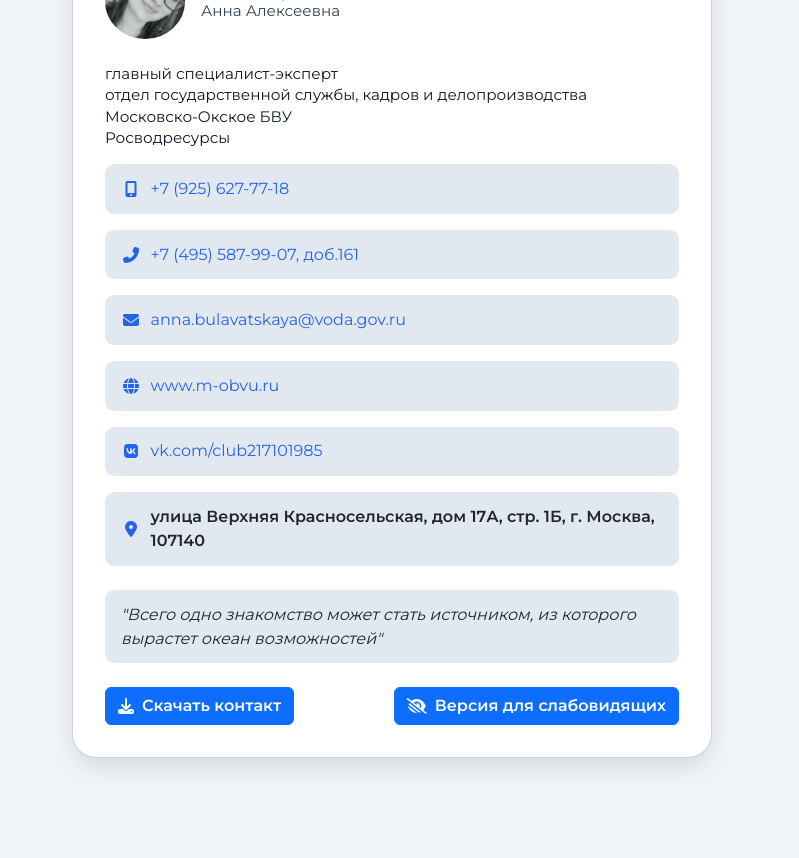
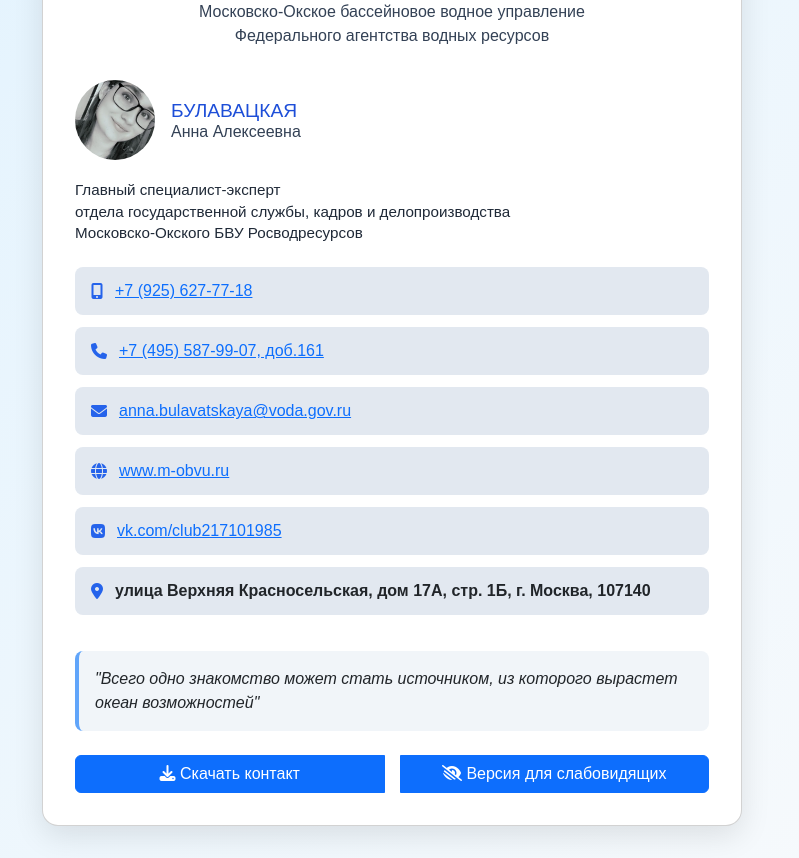
Before and after one commit to Bulavackii/bulavatskaya-card, a plain HTML site: page index.html in a window 1280 px wide. Shown: the part 275-1133 px from the top of the page, without its empty margins (248-1047 px from the left). Before the commit the page ends 1065 px from the top, so only its background shows below. Drawn offline with nearby package versions, Linux system fonts and the light colour scheme.

Commit message:
Update index.html

```diff
--- a/index.html
+++ b/index.html
@@ -4,122 +4,109 @@
   <meta charset="UTF-8" />
   <meta name="viewport" content="width=device-width, initial-scale=1.0" />
   <title>Анна Булавацкая – Визитка</title>
-  <link href="https://fonts.googleapis.com/css2?family=Montserrat:wght@400;600&display=swap" rel="stylesheet">
   <link rel="icon" href="favicon.ico" type="image/x-icon">
   <link href="https://cdn.jsdelivr.net/npm/bootstrap@5.3.0/dist/css/bootstrap.min.css" rel="stylesheet">
-  <script src="https://kit.fontawesome.com/3de4a4f17d.js" crossorigin="anonymous"></script>
+  <link href="https://cdnjs.cloudflare.com/ajax/libs/font-awesome/6.5.0/css/all.min.css" rel="stylesheet">
   <style>
     body {
       font-family: 'Montserrat', sans-serif;
-      background: #f1f5f9;
-      color: #0f172a;
+      background: linear-gradient(135deg, #e0f2fe, #f8fafc);
       margin: 0;
       padding: 2rem;
-      display: flex;
-      justify-content: center;
     }
 
     .card {
-      background: #ffffff;
-      border-radius: 1.5rem;
+      background: #fff;
+      border-radius: 1rem;
+      box-shadow: 0 10px 30px rgba(0,0,0,0.1);
+      max-width: 700px;
+      margin: auto;
       padding: 2rem;
-      box-shadow: 0 10px 25px rgba(0,0,0,0.1);
-      max-width: 640px;
-      width: 100%;
     }
 
-    .org-header {
-      text-align: center;
-      margin-bottom: 1.5rem;
+    .org-logo {
+      display: block;
+      margin: 0 auto 1rem auto;
+      max-width: 180px;
     }
 
-    .org-header img {
-      width: 80px;
-      height: auto;
-      display: block;
-      margin: 0 auto 1rem auto;
+    .org-title {
+      text-align: center;
+      font-size: 1rem;
+      color: #334155;
+      margin-bottom: 2rem;
     }
 
     .profile {
       display: flex;
       align-items: center;
       gap: 1rem;
-      margin-bottom: 1rem;
+      margin-bottom: 1.2rem;
     }
 
     .profile img {
       width: 80px;
+      height: 80px;
+      object-fit: cover;
       border-radius: 50%;
     }
 
     .profile-info h1 {
       margin: 0;
-      font-size: 1rem;
+      font-size: 1.2rem;
       text-transform: uppercase;
-      color: #2563eb;
+      color: #1d4ed8;
     }
 
     .profile-info h2 {
       margin: 0;
-      font-size: 0.95rem;
+      font-size: 1rem;
       color: #334155;
     }
 
     .position {
-      margin-top: 0.5rem;
       font-size: 0.95rem;
-      color: #0f172a;
       line-height: 1.4;
+      margin-bottom: 1.5rem;
+      color: #1f2937;
     }
 
     .info-block {
-      margin-top: 1rem;
-      padding: 0.8rem 1rem;
-      background: #e2e8f0;
-      border-radius: 0.6rem;
+      background-color: #e2e8f0;
+      border-radius: 0.5rem;
+      padding: 0.75rem 1rem;
+      margin-bottom: 0.75rem;
       display: flex;
       align-items: center;
-      gap: 0.6rem;
+      gap: 0.75rem;
     }
 
     .info-block i {
       color: #2563eb;
-      min-width: 20px;
-      text-align: center;
-    }
-
-    .info-block a {
-      text-decoration: none;
-      color: #2563eb;
     }
 
     .quote {
-      margin-top: 1.5rem;
-      background: #e2e8f0;
-      padding: 0.8rem 1rem;
+      background: #f1f5f9;
       font-style: italic;
-      border-radius: 0.6rem;
+      border-left: 4px solid #60a5fa;
+      padding: 1rem;
+      border-radius: 0.5rem;
+      margin: 1.5rem 0;
     }
 
-    .button-row {
+    .btn-group {
       display: flex;
       justify-content: space-between;
-      margin-top: 1.5rem;
-    }
-
-    .btn-custom {
-      display: flex;
-      align-items: center;
-      gap: 0.5rem;
-      font-weight: 600;
+      gap: 1rem;
     }
   </style>
 </head>
 <body>
   <div class="card">
-    <div class="org-header">
-      <img src="gerb_white.jpg" id="gerb" alt="Герб">
-      <div>Московско-Окское бассейновое водное управление<br>Федерального агентства водных ресурсов</div>
+    <img src="gerb_white.jpg" alt="Герб" class="org-logo">
+    <div class="org-title">
+      <div>Московско-Окское бассейновое водное управление</div>
+      <div>Федерального агентства водных ресурсов</div>
     </div>
 
     <div class="profile">
@@ -131,14 +118,13 @@
     </div>
 
     <div class="position">
-      главный специалист-эксперт<br>
-      отдел государственной службы, кадров и делопроизводства<br>
-      Московско-Окское БВУ<br>
-      Росводресурсы
+      Главный специалист-эксперт<br>
+      отдела государственной службы, кадров и делопроизводства<br>
+      Московско-Окского БВУ Росводресурсов
     </div>
 
     <div class="info-block"><i class="fas fa-mobile-alt"></i><a href="tel:+79256277718">+7 (925) 627-77-18</a></div>
-    <div class="info-block"><i class="fas fa-phone-alt"></i><a href="tel:+74955879907,161">+7 (495) 587-99-07, доб.161</a></div>
+    <div class="info-block"><i class="fas fa-phone"></i><a href="tel:+74955879907,161">+7 (495) 587-99-07, доб.161</a></div>
     <div class="info-block"><i class="fas fa-envelope"></i><a href="mailto:anna.bulavatskaya@voda.gov.ru">anna.bulavatskaya@voda.gov.ru</a></div>
     <div class="info-block"><i class="fas fa-globe"></i><a href="https://www.m-obvu.ru/" target="_blank">www.m-obvu.ru</a></div>
     <div class="info-block"><i class="fab fa-vk"></i><a href="https://vk.com/club217101985" target="_blank">vk.com/club217101985</a></div>
@@ -148,23 +134,16 @@
       "Всего одно знакомство может стать источником, из которого вырастет океан возможностей"
     </div>
 
-    <div class="button-row">
-      <a class="btn btn-primary btn-custom" href="anna-bulavatskaya.vcf" download><i class="fas fa-download"></i>Скачать контакт</a>
-      <button class="btn btn-primary btn-custom" onclick="toggleTheme()"><i class="fas fa-low-vision"></i>Версия для слабовидящих</button>
+    <div class="btn-group">
+      <a href="anna-bulavatskaya.vcf" class="btn btn-primary w-100" download><i class="fas fa-download"></i> Скачать контакт</a>
+      <button class="btn btn-primary w-100" onclick="toggleTheme()"><i class="fas fa-low-vision"></i> Версия для слабовидящих</button>
     </div>
   </div>
 
   <script>
     function toggleTheme() {
-      document.body.classList.toggle('dark');
-      const gerb = document.getElementById('gerb');
-      if (document.body.classList.contains('dark')) {
-        gerb.src = 'gerb_black.jpg';
-        document.body.style.background = '#0f172a';
-      } else {
-        gerb.src = 'gerb_white.jpg';
-        document.body.style.background = '#f1f5f9';
-      }
+      document.body.classList.toggle('bg-dark');
+      document.body.classList.toggle('text-light');
     }
   </script>
 </body>
```
